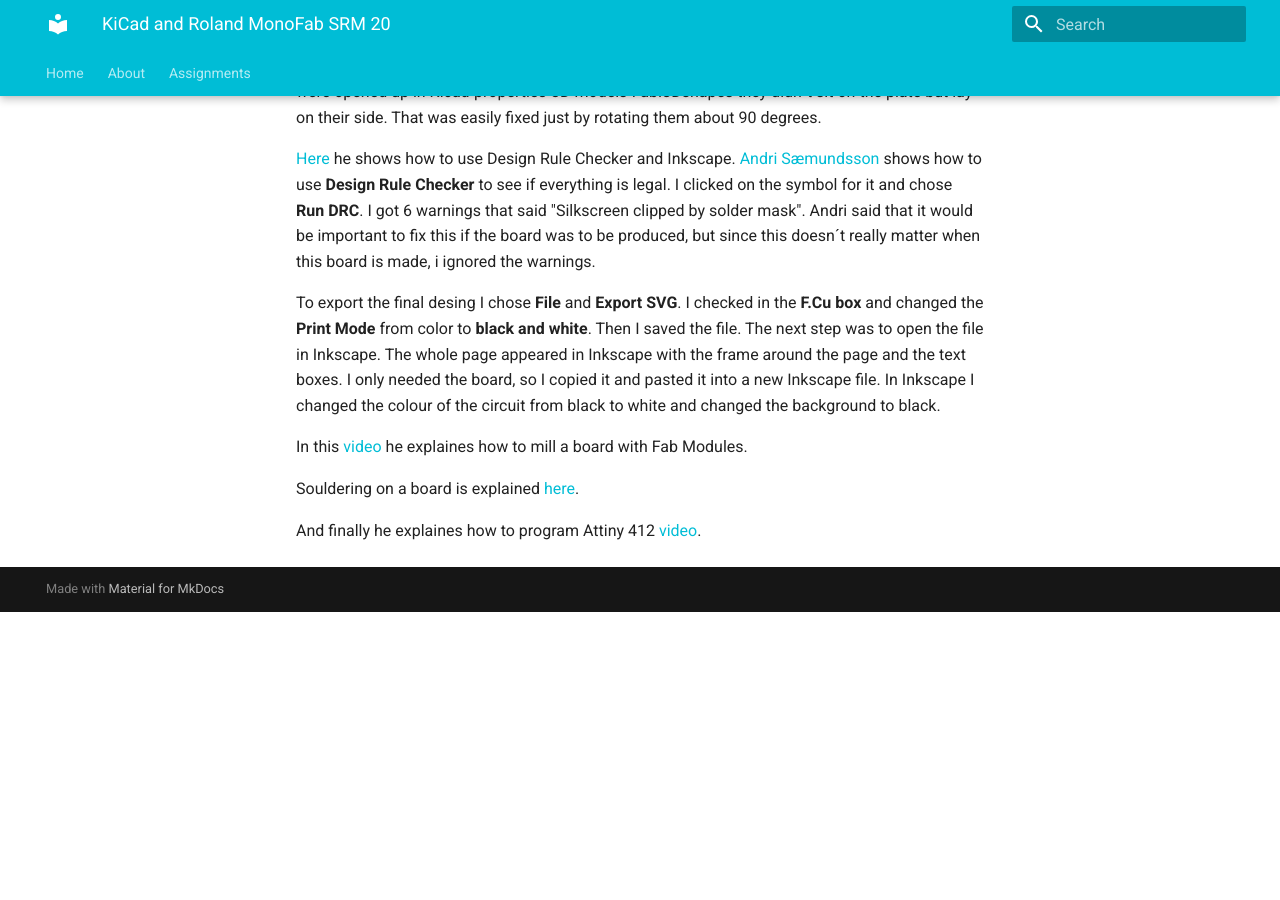
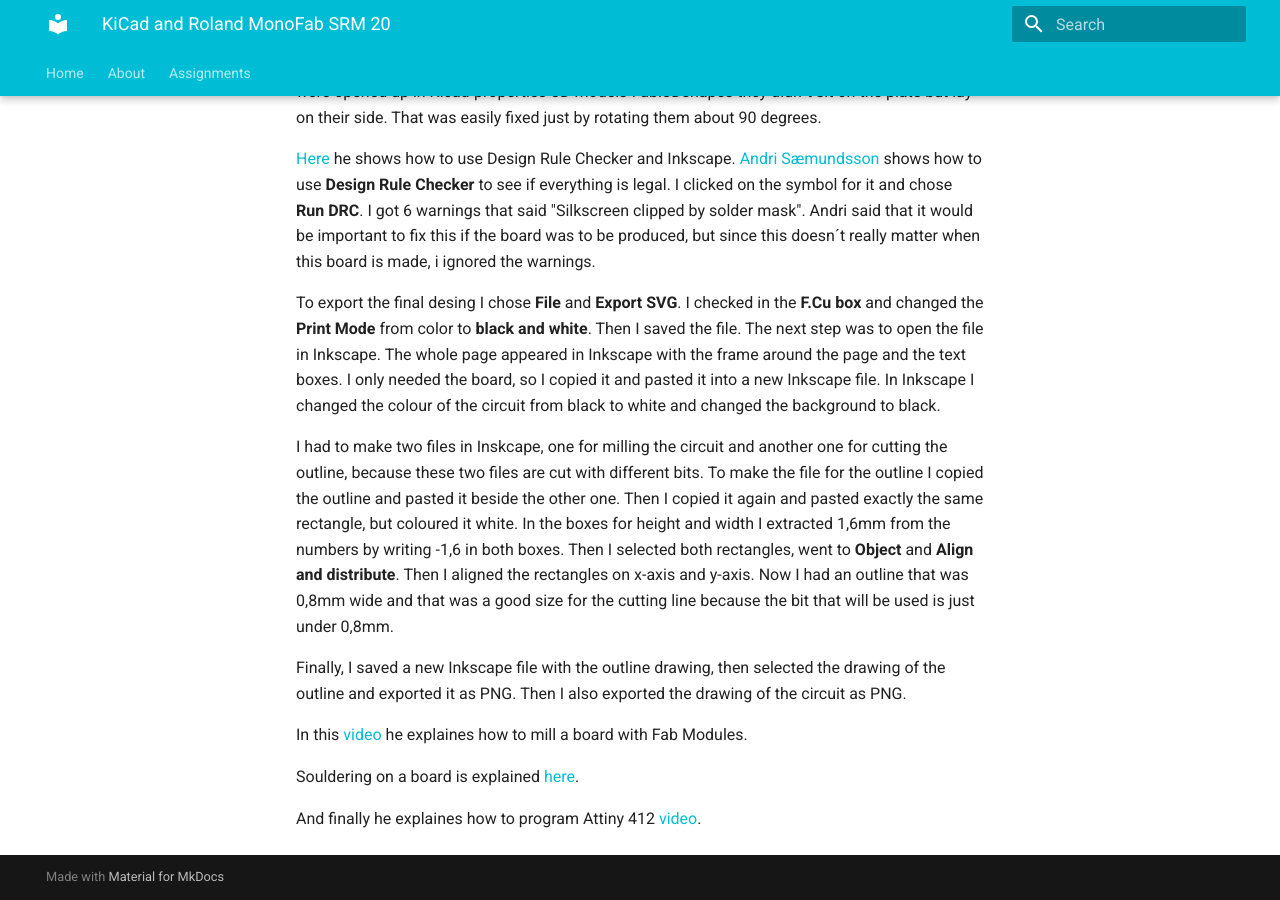
Before and after one commit to OlofH2/Before-Fab-Academy, an MkDocs documentation site: the page built from docs/KiCad_and_Roland_MonoFab_SRM_20.md, in a window 1280 px wide and 900 px high, scrolled down 5604 px. Built offline with MkDocs 1.6.1 and Material for MkDocs 9.7.7, drawn with Linux system fonts in a browser that asks for light colours; before the commit the page ends 6216 px from its top, so only the background shows below that; some of the changed text lies outside the part shown.

Commit message:
Inkscape to PNG

```diff
--- a/docs/KiCad_and_Roland_MonoFab_SRM_20.md
+++ b/docs/KiCad_and_Roland_MonoFab_SRM_20.md
@@ -1,7 +1,7 @@
 
 **KiCad and Roland MonoFab SRM-20**
 
-[Andri Sæmundsson](https://fabacademy.org/2023/labs/akureyri/students/andri-semundsson/pages/aboutMe.html) made a series of videos for Fab Lab Reykjavík, where he explaines all the steps in using KiCad, Inkscape, Fab Modules and a milling machine to produce an electric circuit board. I followed his directions and here I describe every step I took.
+[Andri Sæmundsson](https://fabacademy.org/2023/labs/akureyri/students/andri-semundsson/pages/aboutMe.html) made a series of videos for Fab Lab Reykjavík, where he explaines all the steps in producing a circuit board with ATtiny412. I followed his directions and here I describe every step I took.
 
 In the first [video](https://www.youtube.com/watch?v=iOPbk1W3X5k&list=PLs4ifnZzVJmqaSM1lsg68vPVtJxVNhVwV&index=1) he explains how to set up KiCad 8. On [KiCad.org](hhttps://www.kicad.org/download/windows/) I downloaded the KiCad program and then installed it on the computer. On the [About KiCad](https://www.kicad.org/about/kicad/) site it says that KiCad is an open source software that can be used to design EDA or Electronic Design Automation. In [KiCad](https://www.kicad.org/) Schematic Editor is used to draw electronic circuit and you have access to thousands of symbols that can be found in libraries. The PCB Editor is then used to add elements (???) to the circuit. Then you can use the 3D viewer to preview your design.
 
@@ -60,7 +60,6 @@
 
 The first pin on the PinHeader I labelled as VCC and the second one as GND. Pin nr. 3 was labelled as UPDI.
 
-
  I connected the led to pin 7, which is marked as PA3. Then I connected the LED to Ground. Then I connected the swithc to pin 2, which is marked as PA6. In Schematic Editor it looks as if Pins nr. 2 and 7 are on the same side but when you look at this photo of ATtiny 412 from [Spence Konde](https://github.com/SpenceKonde/megaTinyCore/raw/master/megaavr/extras/ATtiny_x12.gif) you can see that the pins are on each side.
 
 I connected the first pin on the Conn_PinHeader to Ground, the second one to VCC and the third one to UPDI.
@@ -93,8 +92,6 @@
 
 To see what the board would look like I clicked to the 3D viewer and saw that Kicad made no extra space around the circuit, so I chose the Edge.Cut layer, clicked on the rectangular symbol and drew a rectangle around the circuit, giving it more space around all elements. This is what it looked like in 3D view after that.
 
-
-
 In this [video](https://www.youtube.com/watch?v=ZeAAy6L8AB8&list=PLs4ifnZzVJmqaSM1lsg68vPVtJxVNhVwV&index=2) he adds 3D model to his PCB and uses the 3D viewer. To add 3D models to my board I right clicked on each element, chose **properties** and then clicked on **3D models** in the top bar. Then I had to click on the line that was lighted up with blue because then a small folder logo appeared beside the text. After that I clicked on this **small folder symbol**, searched for the **Fab Lab Library** and opened it. In it I found the **Fab.3Dshapes** folder and opened it to find **R_1206.step** and finally click on **OK**. When I opened up the 3D viewer I could see that the Resistor appeared in 3D on the board.
 
 There was no 3D model for ATtiny4012, led light and button in Fab.3Dshapes, so [Andri Sæmundsson](https://fabacademy.org/2023/labs/akureyri/students/andri-semundsson/pages/aboutMe.html) explained in the video what to do and pointed to this [website](https://www.snapeda.com/) to find the 3D model. I had to sign up to be able to use the website. Then I used the search window to find each element, chose the right one from a list and downloaded a 3D model. I opened the download in the downloads folder, copied it and pasted it into the **Fab.3Dshapes** folder. After that I could find the models in the same way as I explained before. The only problem was that when these models were opened up in Kicad-properties-3D models-Fab.3Dshapes they didn´t sit on the plate but lay on their side. That was easily fixed just by rotating them about 90 degrees.
@@ -103,6 +100,9 @@
 
  To export the final desing I chose **File** and **Export SVG**. I checked in the **F.Cu box** and changed the **Print Mode** from color to **black and white**. Then I saved the file. The next step was to open the file in Inkscape. The whole page appeared in Inkscape with the frame around the page and the text boxes. I only needed the board, so I copied it and pasted it into a new Inkscape file. In Inkscape I changed the colour of the circuit from black to white and changed the background to black.
 
+I had to make two files in Inskcape, one for milling the circuit and another one for cutting the outline, because these two files are cut with different bits. To make the file for the outline I copied the outline and pasted it beside the other one. Then I copied it again and pasted exactly the same rectangle, but coloured it white. In the boxes for height and width I extracted 1,6mm from the numbers by writing -1,6 in both boxes. Then I selected both rectangles, went to **Object** and **Align and distribute**. Then I aligned the rectangles on x-axis and y-axis. Now I had an outline that was 0,8mm wide and that was a good size for the cutting line because the bit that will be used is just under 0,8mm.
+
+Finally, I saved a new Inkscape file with the outline drawing, then selected the drawing of the outline and exported it as PNG. Then I also exported the drawing of the circuit as PNG.
 
 
 In this [video](https://www.youtube.com/watch?v=zJNpHpuvNjk&list=PLs4ifnZzVJmqaSM1lsg68vPVtJxVNhVwV&index=9) he explaines how to mill a board with Fab Modules.
```
